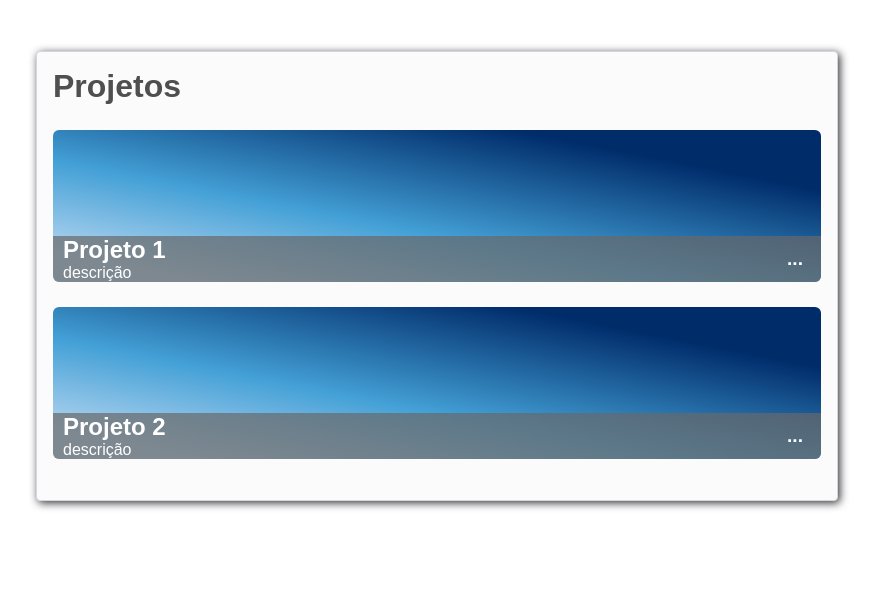
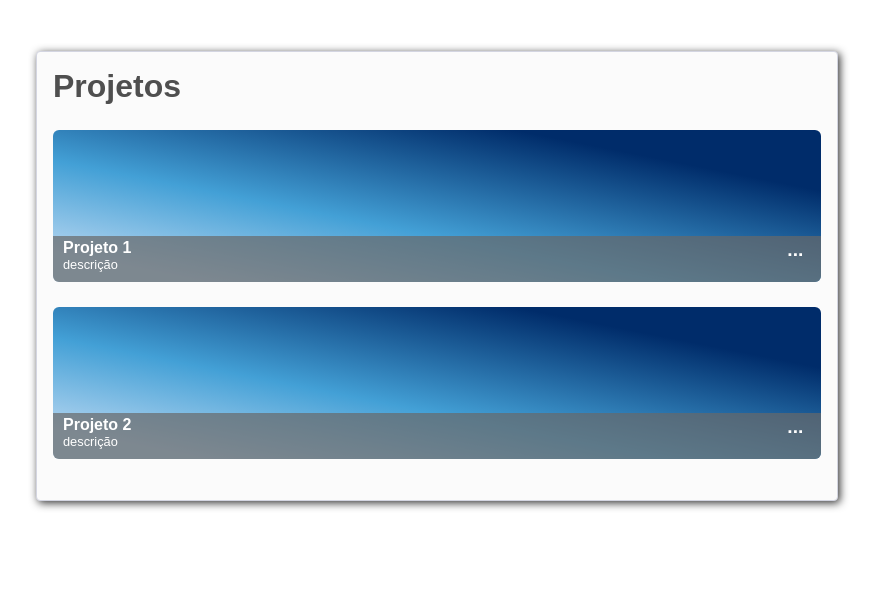
Before and after one commit to gustavo25252525/ProjetoTray, a PHP site: page /home.php in a window 1280 px wide. Shown: the part 483-1084 px from the top of the page, without its empty margins (203-1080 px from the left). Run offline with PHP 8.4, Linux system fonts and the light colour scheme.

Commit message:
Mini-Atualização #2
alterações mínimas

```diff
--- a/estilos/home.css
+++ b/estilos/home.css
@@ -128,6 +128,18 @@
     border-radius: 0 0 6px 6px;
 }
 
+.infoProjeto div{
+    height: 100%;
+}
+
+.infoProjeto h2{
+    font-size: 1em;
+}
+
+.infoProjeto p{
+    font-size: 0.8em;
+}
+
 #listaProjetos{
     margin: 20px 0;
 }
@@ -139,8 +151,8 @@
     text-decoration: none;
     font-size: larger;
     font-weight: 600;
-    padding: 8px;
-    border-radius: 6px;
+    padding: 0 0.4em 0.4em 0.4em;
+    border-radius: 3px;
 }
 
 .maisLink:hover{
@@ -150,12 +162,18 @@
 #meuModal{
     display: none;
     position: fixed;
-    z-index: 1000;
+    z-index: 1;
     left: 0;
     top: 0;
     width: 100%;
     height: 100%;
     background-color: rgba(0, 0, 0, 0.5);
+    opacity: 0;
+}
+
+#meuModal.show{
+    display: block;
+    opacity: 1;
 }
 
 #criandoProjeto{
--- a/js/home.js
+++ b/js/home.js
@@ -25,27 +25,23 @@ document.getElementById('sino').addEventListener('click', (event) => {
     link.append(img);
 });
 
-document.getElementById('criar').addEventListener('click', (event) => {
-    event.preventDefault();
-
 const modal = document.getElementById("meuModal");
 const openModal = document.getElementById("criarProjeto");
 const closeModal = document.getElementById("fecharModal");
 
 // Abre o modal
 openModal.onclick = () => {
-        modal.style.display = "block";
+    modal.classList.add("show");
 }
 
 // Fecha o modal
 closeModal.onclick = () => {
-        modal.style.display = "none";
+    modal.classList.remove("show");
 }
 
 // Fecha o modal ao clicar fora do conteúdo
 window.onclick = (event) => {
     if (event.target == modal) {
-            modal.style.display = "none";
+        modal.classList.remove("show");
     }
 }
-});
--- a/sugestãoDeMudança.txt
+++ b/sugestãoDeMudança.txt
@@ -1,8 +1,8 @@
 Home:
-1 - Gurgs: colocar img de usuário e nome junto na barra (deixar branca mais ou menos do jeito q é a original msm)
+1 - Colocar img de usuário e nome junto na barra (deixar branca mais ou menos do jeito q é a original msm)
 2 - Tentar arredondar mais as bordas
-3 - diminuir a caixa de criar projeto, alinhar os campos com o titulo (no meio do caminho)
+3 - Diminuir a caixa de criar projeto, alinhar os campos com o titulo (no meio do caminho)
 4 - Barra pra procurar projeto e filtro pra projeto (em andamento/finalizado (ordenar por data))
 5 - Fazer um segundo bloco do lado de Projetos onde ficariam os concluidos e daria pra clicar nele onde ele expandiria e o de projetos em andamento encolheria (ficaria igual o de concluidos antes de clicar)
 6 - Mudar a cor de fundo pro azul suavisado e dependendo fazer degrade com branco
-7 - fazer presets de fundo de projeto (no futuro deixar escolher quando for criar projeto)
+7 - Fazer presets de fundo de projeto (no futuro deixar escolher quando for criar projeto)
```
Lines whose indentation alone changed are shown as unchanged.
